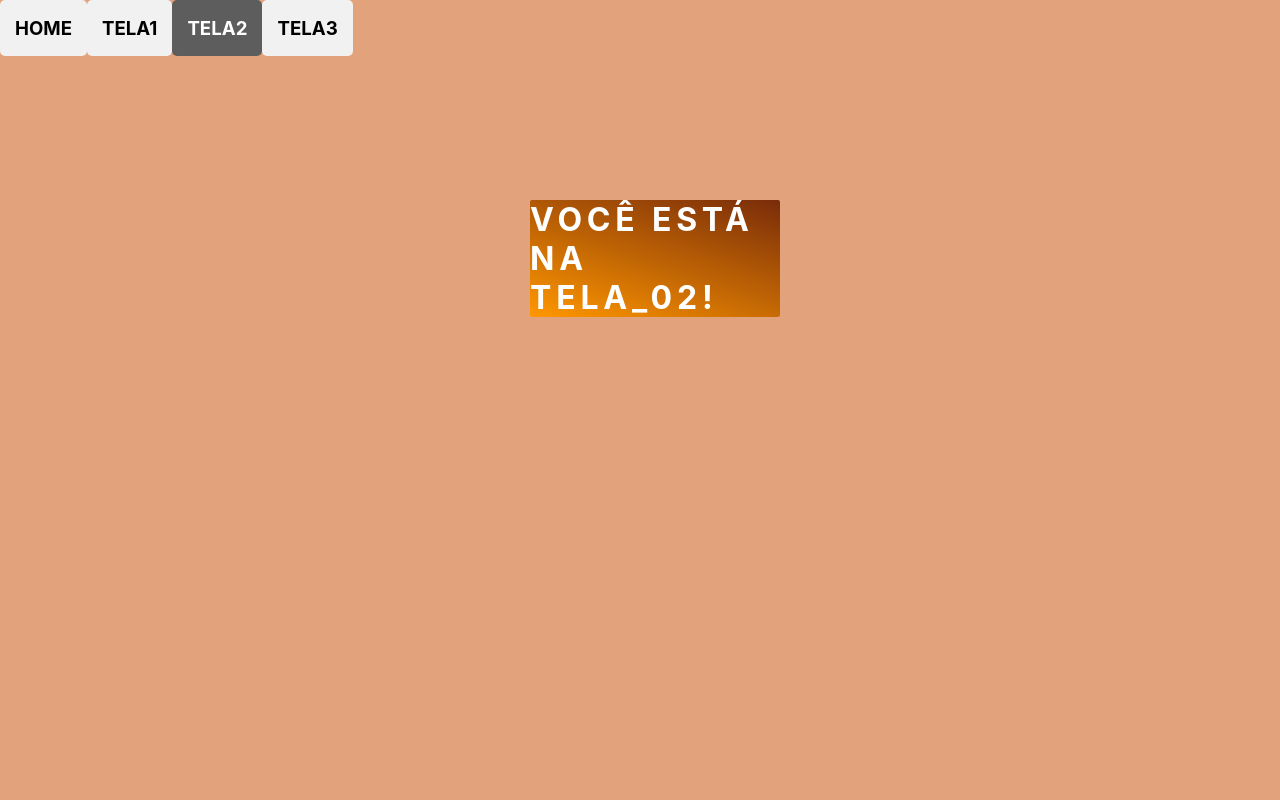
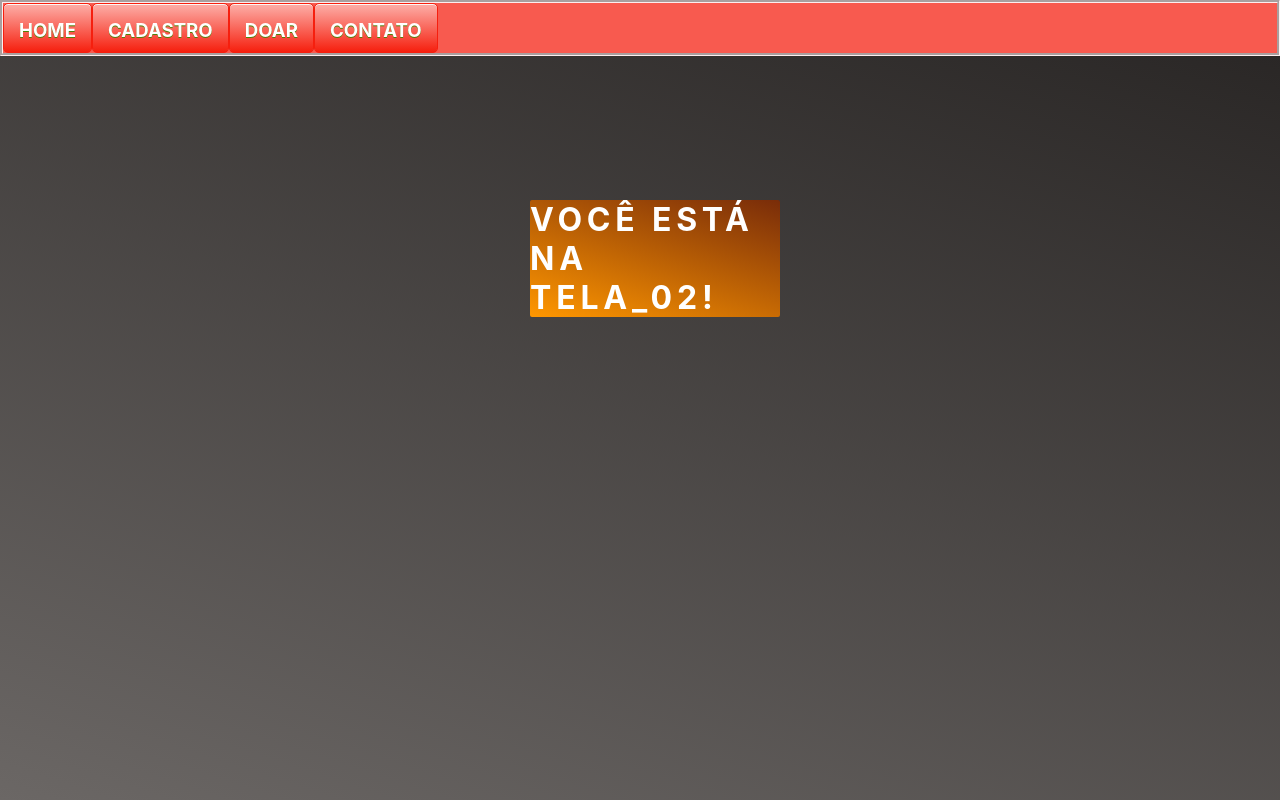
Before and after one commit to just-koohii/hackaton-fcamara-frontend, a Next.js app: page /tela2 in a window 1280 px wide. Built offline with nearby package versions, Linux system fonts and the light colour scheme.

Commit message:
mudanca do menu

```diff
--- a/Components/LinkButton/linkButton.module.css
+++ b/Components/LinkButton/linkButton.module.css
@@ -8,29 +8,46 @@
     font-size: 14pt;
     font-weight: bolder;
     text-transform: uppercase;
+    text-align: center;
+    border: 1px solid;
+    display: block;
+    border-color:#f61f0e;
+    background:linear-gradient(to bottom, #fca8a1 5%, #f61f0e 100%);
+    box-shadow:inset 0px 1px 0px 0px #fff4f3;
+    color:#fff;
+    text-shadow:0px 1px 0px #528009;
+     /* margin: 0 auto; */
+
+
+
 }
 
 .root:hover{
     background-color: #D1D1D1;
     transition: all 300ms ease-in-out;
+
 }
 
 .root:active{
     color: #FFF;
     background-color: #9F9F9F;
     transition: all 300ms ease-in-out;
+
 }
 
 .active{
     color: #FFF;
     background-color: #5D5D5D;
     transition: all 300ms ease-in-out;
+
 }
 
 .active:hover{
     background-color: #5D5D5D;
+
 }
 
 .active:active{
     background-color: #5D5D5D;
+
 }
--- a/Components/NavBar/navbar.module.css
+++ b/Components/NavBar/navbar.module.css
@@ -3,4 +3,10 @@
     flex-direction: row;
     height: 56px;
     width: 100%;
+    background-color: #f85a4f;
+    border-width: medium;
+    border-style: groove;
+    border-color: rgb(253, 238, 238);
+
+
 }
--- a/package.json
+++ b/package.json
@@ -9,9 +9,11 @@
   },
   "dependencies": {
     "axios": "^0.21.1",
+    "bootstrap": "^4.6.0",
     "next": "10.0.9",
-    "react": "17.0.2",
-    "react-dom": "17.0.2"
+    "react": "^17.0.2",
+    "react-dom": "^17.0.2",
+    "reactstrap": "^8.9.0"
   },
   "devDependencies": {
     "@types/node": "^14.14.35",
--- a/pages/_app.tsx
+++ b/pages/_app.tsx
@@ -10,13 +10,15 @@ export default class MyApp extends App<AppProps> {
     return (
       <>
         <NavBar>
-          <LinkButton href="/" label="home" />
-          <LinkButton href="/tela1" label="tela1" />
-          <LinkButton href="/tela2" label="tela2" />
-          <LinkButton href="/tela3" label="tela3" />
+          <LinkButton href="/" label="Home" />
+          <LinkButton href="/tela1" label="Cadastro" />
+          <LinkButton href="/tela2" label="Doar" />
+          <LinkButton href="/tela3" label="Contato" />
         </NavBar>
         <Component {...pageProps} />
+
       </>
+
     );
   }
 }
--- a/pages/tela1.tsx
+++ b/pages/tela1.tsx
@@ -2,13 +2,14 @@ import { PureComponent } from "react";
 import { Heading } from "@Components";
 import styles from "../styles/Tela.module.css";
 
+
 export default class Tela1 extends PureComponent {
   render() {
     return (
+
       <div>
       <div className={`${styles.root} ${styles.tela01}`}>
         <Heading>Login</Heading>
-
         <img src="imgico.jpg" alt="logo" className={`${styles.root11} ${styles.tela01}`}>
 
         </img>
--- a/styles/Tela.module.css
+++ b/styles/Tela.module.css
@@ -1,5 +1,5 @@
 .root {
-  background-color: rgb(95, 95, 247);
+  background-color: rgb(247, 59, 59);
   list-style-type: none;
   margin: 0;
   padding:0;
@@ -19,7 +19,7 @@
   list-style-type: none;
   margin: 0;
   width: 250px;
-  background-color: rgb(133, 159, 231);
+  background-color: rgb(233, 90, 54);
   color: black;
   justify-content: center;
 
@@ -53,7 +53,7 @@
   text-decoration: none;
   text-align:center;
   color:rgb(255, 255, 255);
-  background: blue;
+  background:  rgb(247, 59, 59);
   width:120px;
   height:24px;
   display:block;
@@ -61,6 +61,13 @@
   border: 1px;
   justify-content: center;
 
+
+}
+
+.subt {
+
+background-color: brown;
+color: blue;
 
 }
 
--- a/styles/globals.css
+++ b/styles/globals.css
@@ -13,7 +13,7 @@ body {
   display: flex;
   height: 100%;
   width: 100%;
-  background-color: rgb(226, 162, 124);
+  background: linear-gradient(198deg, rgb(39, 36, 35) 0%, rgb(107, 103, 101) 100%);
 }
 
 #__next{
```
Also changed, not shown: pages/index.tsx (+17 -8 lines), styles/Home.module.css (+14 -0 lines).
